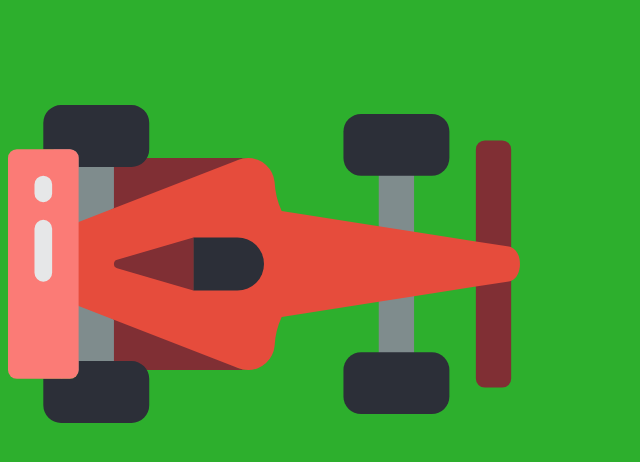
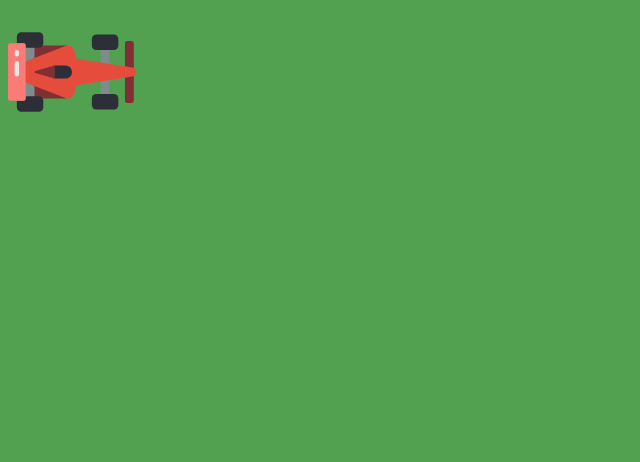
Before and after one commit to ChristinaL24/driving-game, a website: page driving-game-folder/index.html in a window 1280 px wide. Shown: the whole page, without its empty margins (0-640 px from the left). Drawn offline with Linux system fonts and the light colour scheme.

Commit message:
style the page accordingly in respective css files.

```diff
--- a/driving-game-folder/index.html
+++ b/driving-game-folder/index.html
@@ -7,7 +7,7 @@
   </head>
   <body>
     <div class="container">
-      <img src="../images/f1.svg">
+      <img src="../images/f1.svg" class="red-car">
     </div>
   </body>
 </html>
--- a/driving-game-folder/layout.css
+++ b/driving-game-folder/layout.css
@@ -2,6 +2,7 @@
   box-sizing: border-box;
 }
 
-body {
-  background-color: rgb(45, 175, 45);
+.red-car {
+  width: 8rem;
+  height: 8rem;
 }
--- a/driving-game-folder/styles.css
+++ b/driving-game-folder/styles.css
@@ -0,0 +1,3 @@
+body {
+  background-color: rgb(81, 161, 81);
+}
```
